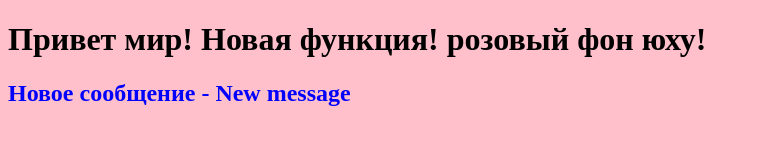
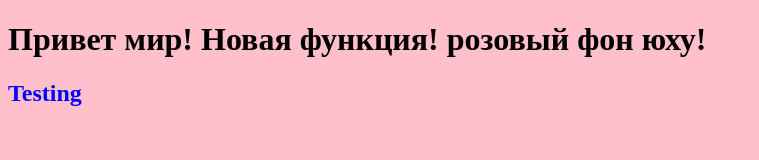
Before and after one commit to metahesh/test-site, a plain HTML site: page index.html in a window 1280 px wide. Shown: the whole page, without its empty margins (0-759 px from the left). Drawn offline with Linux system fonts and the light colour scheme.

Commit message:
Новый текст Testing

```diff
--- a/index.html
+++ b/index.html
@@ -9,6 +9,6 @@
 </head>
 <body>
 	<h1>Привет мир! Новая функция! розовый фон юху!</h1>
-	<h2>Новое сообщение - New message</h2>
+	<h2>Testing</h2>
 </body>
 </html>
```
